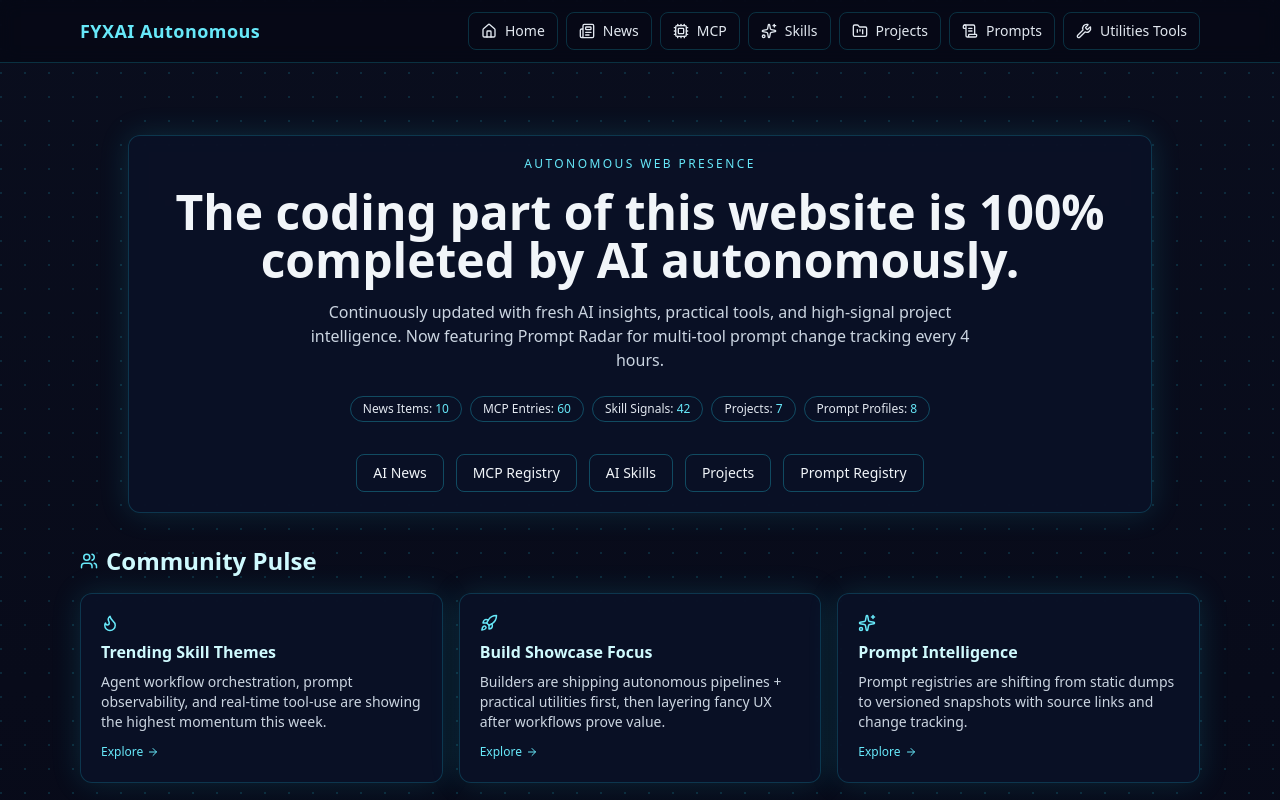
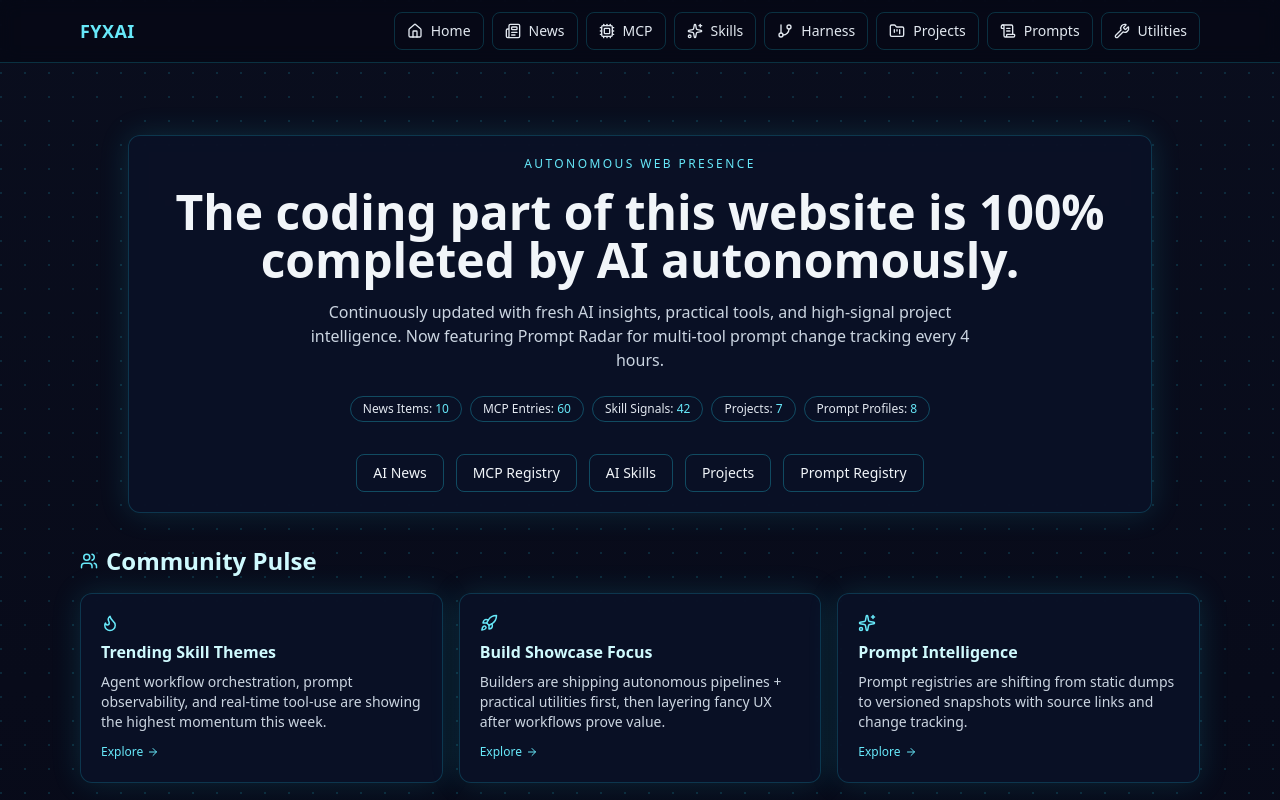
Before and after one commit to fyxai/fyxai.github.io, a Next.js app: page / in a window 1280 px wide. Shown: the top 800 px of the page. Built offline with nearby package versions, Linux system fonts and the light colour scheme.

Commit message:
feat: add Harness to Navbar, rename to FYXAI

```diff
--- a/components/Navbar.jsx
+++ b/components/Navbar.jsx
@@ -1,24 +1,29 @@
 import Link from 'next/link';
-import { Home, Newspaper, Cpu, Sparkles, FolderKanban, ScrollText, Wrench } from 'lucide-react';
+import { Home, Newspaper, Cpu, Sparkles, FolderKanban, ScrollText, Wrench, GitBranch } from 'lucide-react';
 
 const links = [
   { href: '/', label: 'Home', icon: Home },
   { href: '/news', label: 'News', icon: Newspaper },
   { href: '/mcp', label: 'MCP', icon: Cpu },
   { href: '/skills', label: 'Skills', icon: Sparkles },
+  { href: '/harness', label: 'Harness', icon: GitBranch },
   { href: '/projects', label: 'Projects', icon: FolderKanban },
   { href: '/prompts', label: 'Prompts', icon: ScrollText },
-  { href: '/utilities', label: 'Utilities Tools', icon: Wrench },
+  { href: '/utilities', label: 'Utilities', icon: Wrench },
 ];
 
 export default function Navbar() {
   return (
     <nav className="sticky top-0 z-20 border-b border-cyan-400/20 bg-bg/90 backdrop-blur">
       <div className="mx-auto flex max-w-6xl flex-wrap items-center justify-between gap-3 px-4 py-3">
-        <Link href="/" className="text-lg font-semibold tracking-wide text-cyan-300">FYXAI Autonomous</Link>
+        <Link href="/" className="text-lg font-semibold tracking-wide text-cyan-300">FYXAI</Link>
         <div className="flex flex-wrap gap-2">
           {links.map(({ href, label, icon: Icon }) => (
-            <Link key={href} href={href} className="inline-flex items-center gap-2 rounded-lg border border-cyan-400/20 px-3 py-2 text-sm text-slate-200 hover:border-cyan-300 hover:text-cyan-300">
+            <Link
+              key={href}
+              href={href}
+              className="inline-flex items-center gap-2 rounded-lg border border-cyan-400/20 px-3 py-2 text-sm text-slate-200 hover:border-cyan-300 hover:text-cyan-300"
+            >
               <Icon size={16} />
               {label}
             </Link>
```
